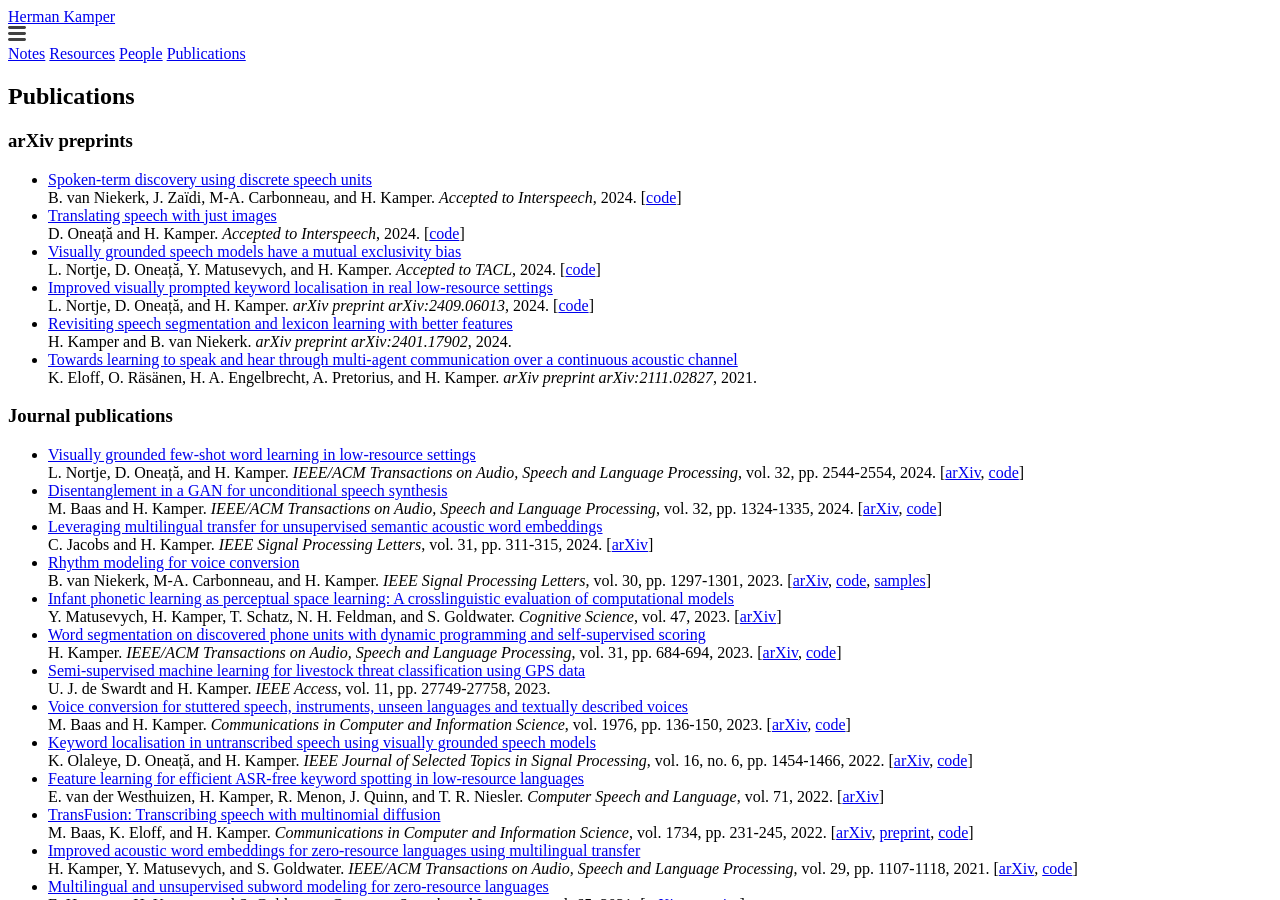
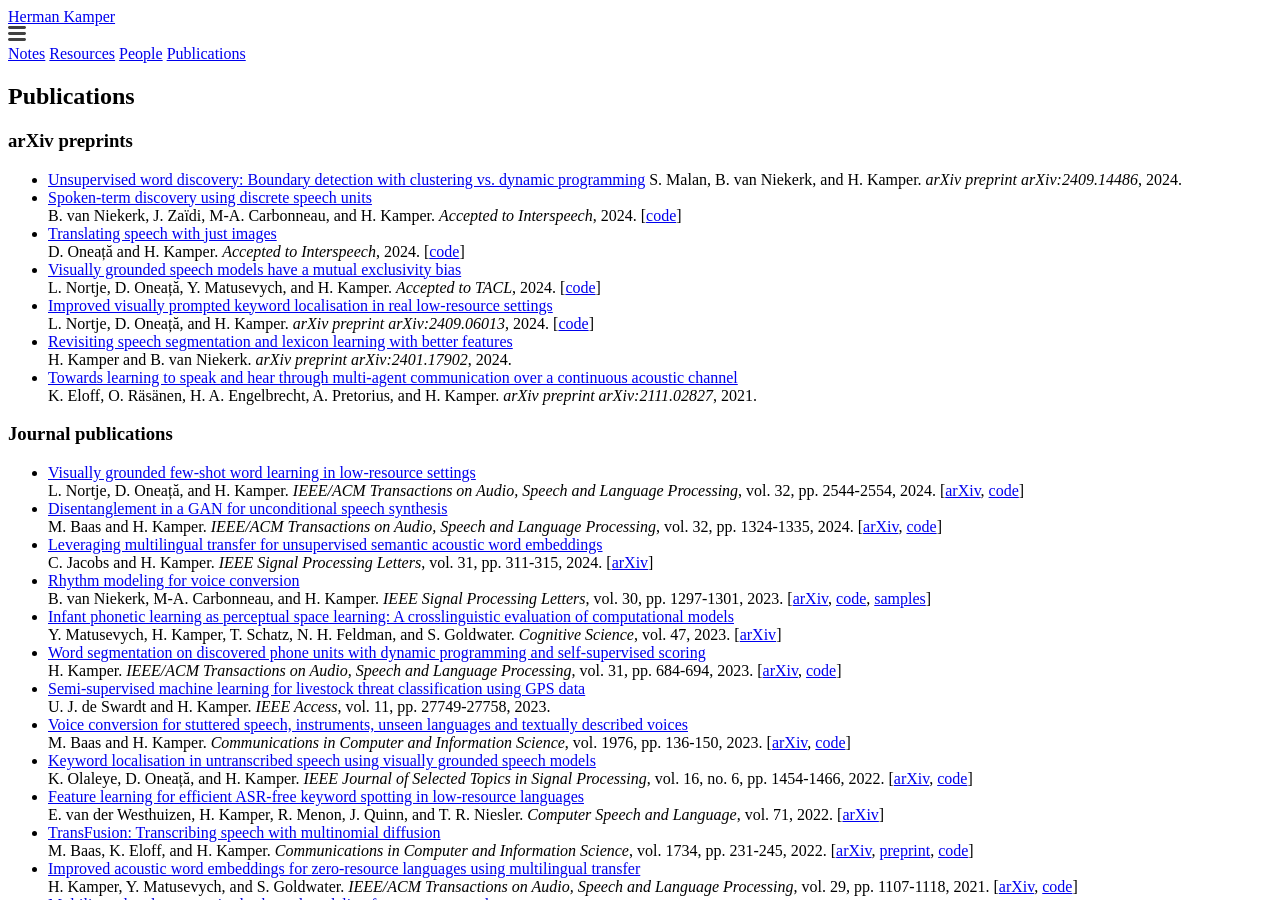
Before and after one commit to kamperh/kamperh.github.io, a Jekyll site: the page built from publications.md, in a window 1280 px wide and 900 px high. Built offline with Jekyll 4.4.1, drawn with Linux system fonts in a browser that asks for light colours; a style sheet for code colours, icons or effects is not loaded.

Commit message:
Update publications.md

```diff
--- a/publications.md
+++ b/publications.md
@@ -10,6 +10,8 @@ order: 5
 
 ### arXiv preprints
 
+- [Unsupervised word discovery: Boundary detection with clustering vs. dynamic programming](https://arxiv.org/abs/2409.14486)
+  S. Malan, B. van Niekerk, and H. Kamper. *arXiv preprint arXiv:2409.14486*, 2024.
 - [Spoken-term discovery using discrete speech units](https://arxiv.org/abs/2408.14390)
   B. van Niekerk, J. Zaïdi, M-A. Carbonneau, and H. Kamper. *Accepted to Interspeech*, 2024. [[code](https://github.com/bshall/dusted)]
 - [Translating speech with just images](https://arxiv.org/abs/2406.07133)
```
